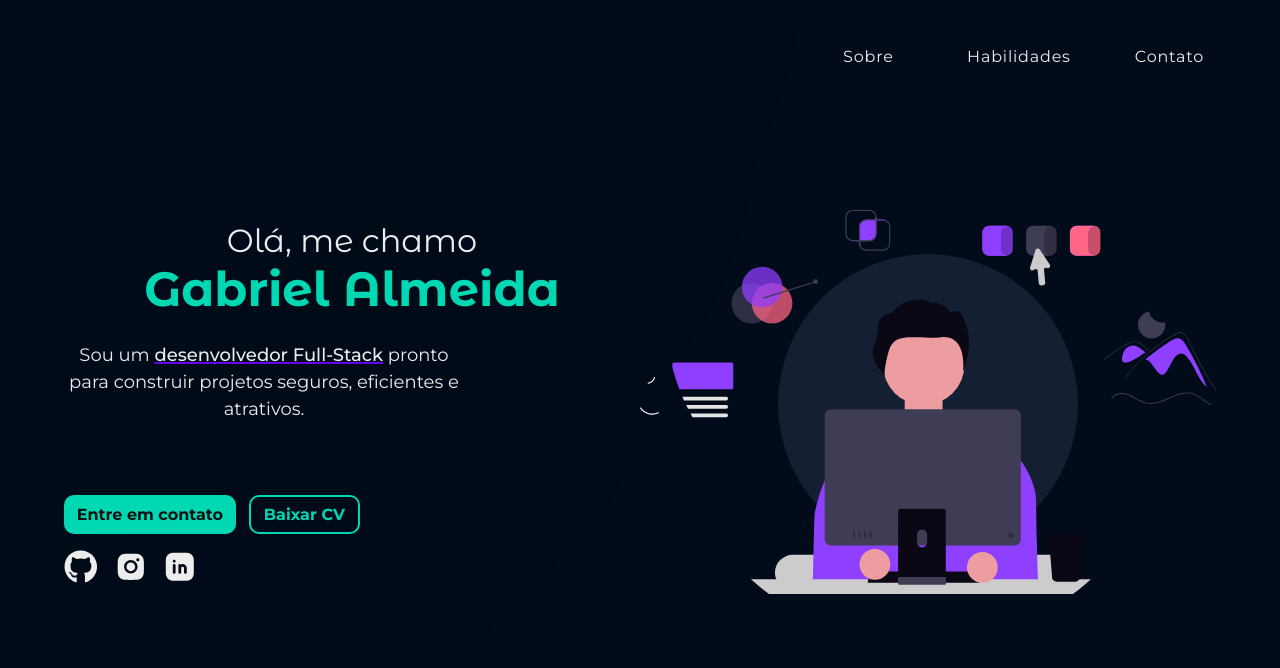
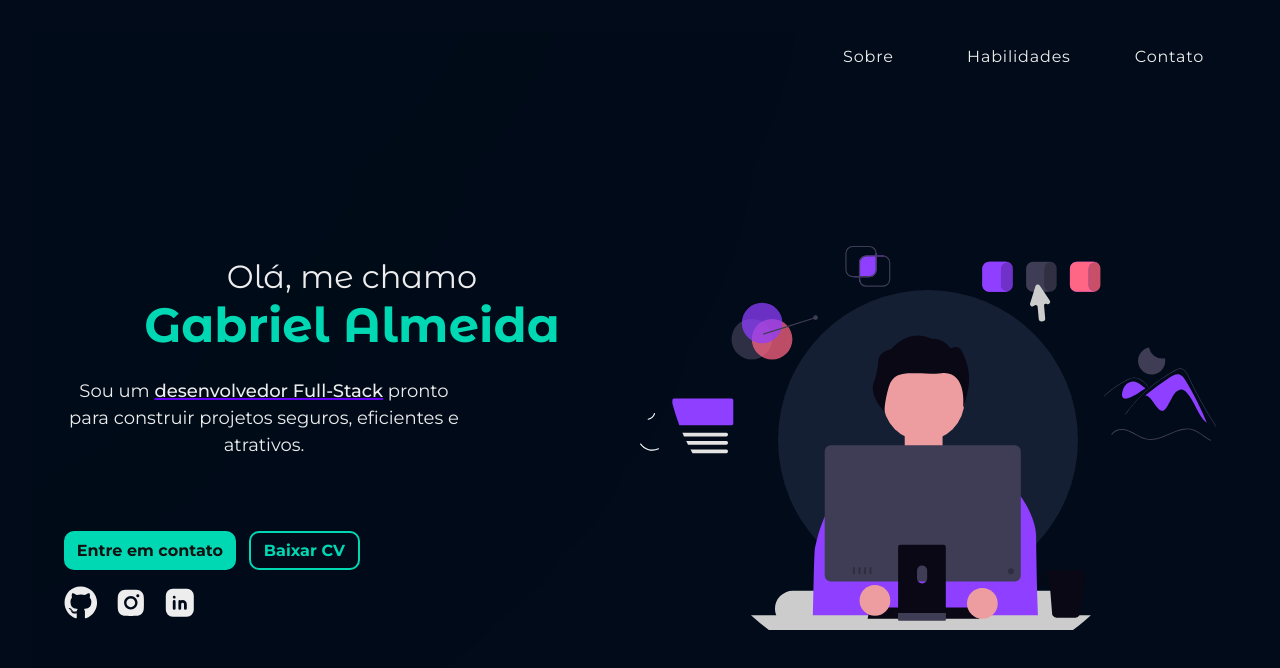
Before and after one commit to GabAlmeyda/portfolio, a React (Vite) app: page / in a window 1280 px wide. Shown: the top 668 px of the page. Built offline with nearby package versions, Linux system fonts and the light colour scheme.

Commit message:
Pequenas melhorias visuais

```diff
--- a/src/components/layout/Navbar.module.css
+++ b/src/components/layout/Navbar.module.css
@@ -90,7 +90,8 @@
     left: 0;
     top: 3rem;
     right: 0;
-    bottom: 0;
+
+    height: calc(100vh - 3rem);
 
     padding-top: 3rem;
 
--- a/src/page/Contact.module.css
+++ b/src/page/Contact.module.css
@@ -43,7 +43,6 @@
     }
 
     .formStyle__inputs {
-
         justify-content: space-between;
     }
 
@@ -61,6 +60,10 @@
         display: flex;
         flex-direction: row;
         justify-content: space-between;
+    }
+
+    .formStyle__message {
+        height: 150px;
     }
 
     .contact__visual {
--- a/src/page/Hero.module.css
+++ b/src/page/Hero.module.css
@@ -1,7 +1,7 @@
 .hero {
     position: relative;
 
-    height: calc(100dvh - 8rem);
+    min-height: calc(100dvh - 8rem);
     max-height: 900px;
 
     margin-top: 5rem;
```
